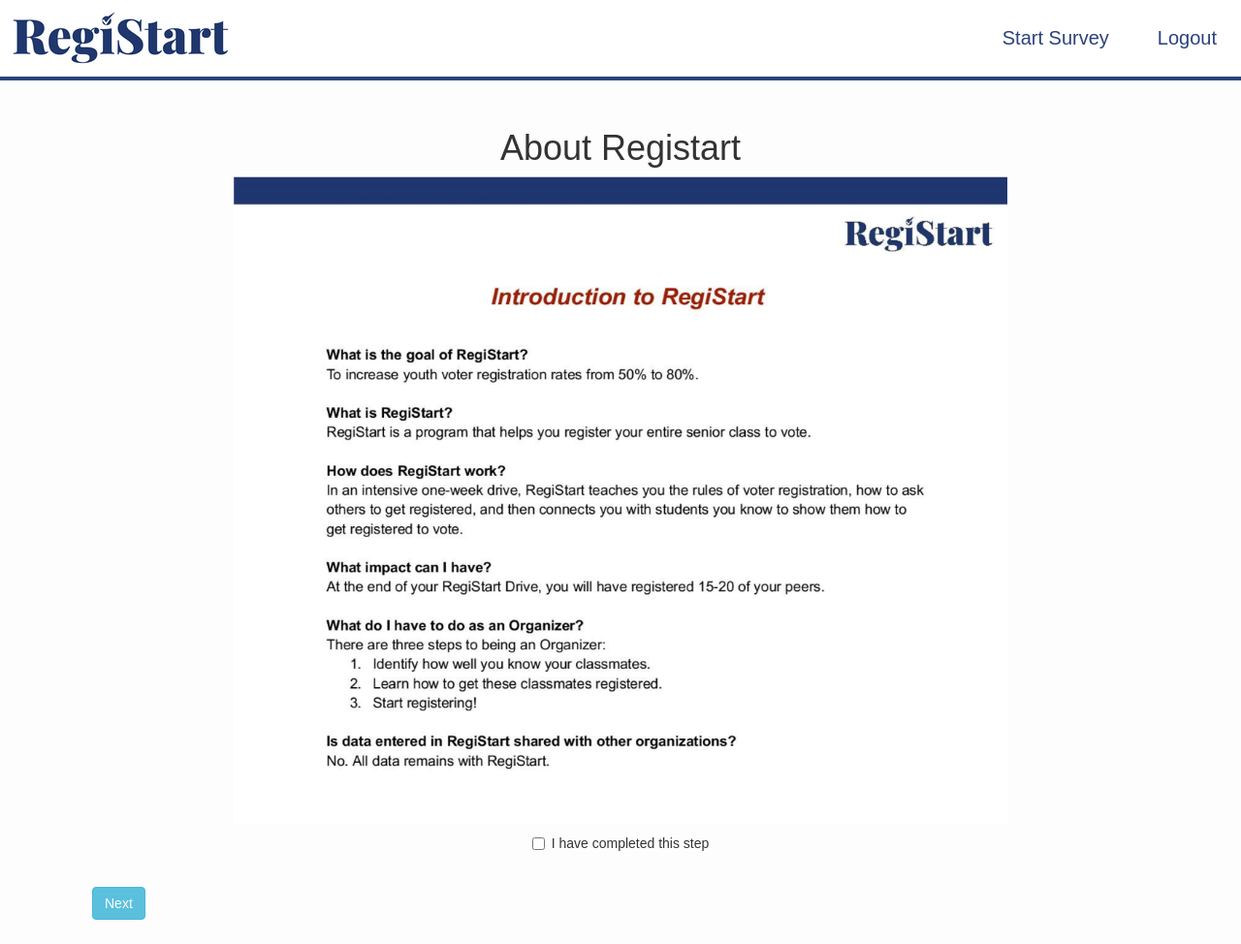
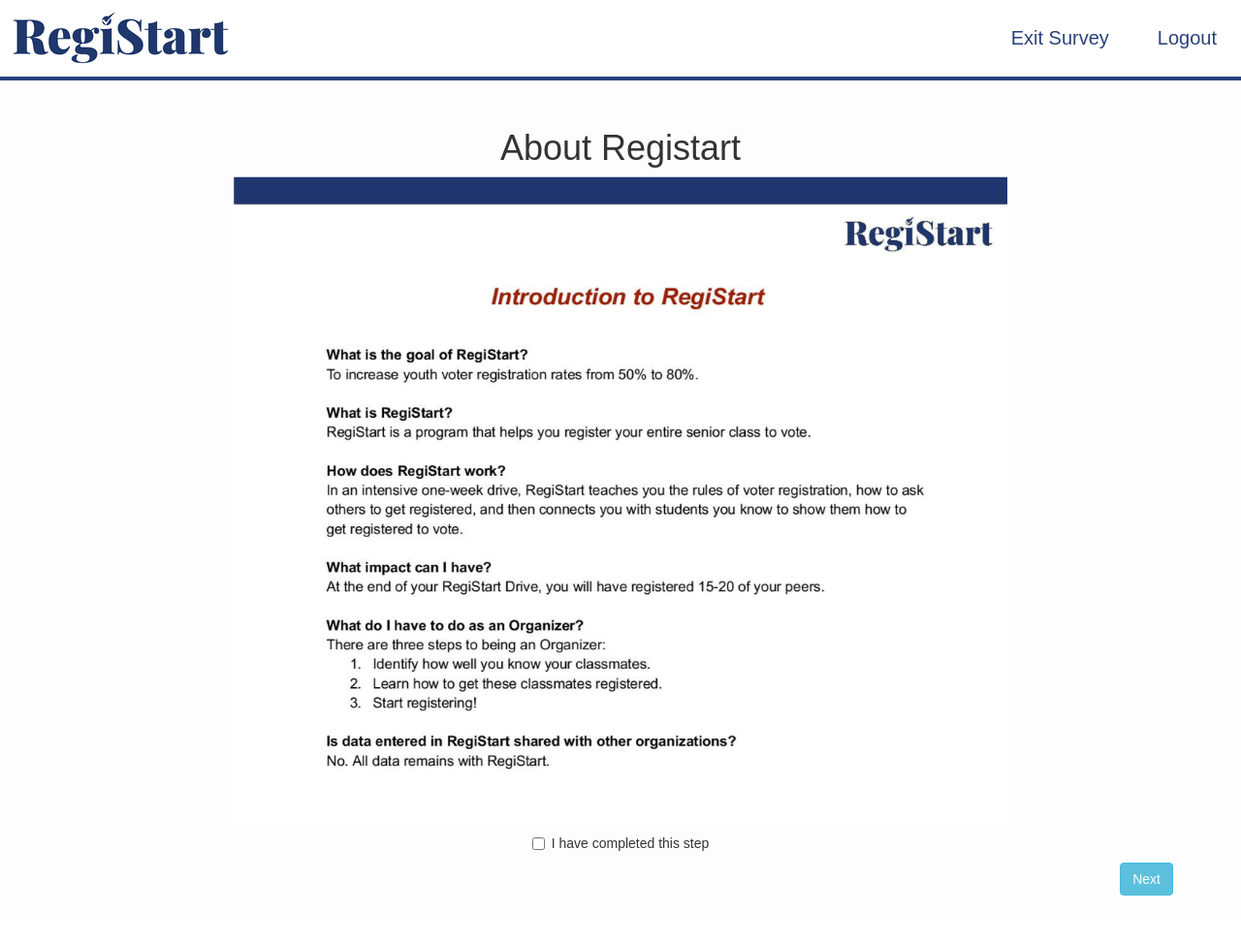
Before and after one commit to nnhsse201920/registart-webapp, a Flask app: page /survey/about in a window 1280 px wide. Shown: the whole page at 97% size. After the commit the page ends 924 px from the top, so only its background shows below. Run offline with Flask 2, Linux system fonts and the light colour scheme; the visitor is signed in with stand-in values (Sample User, id 1); some libraries are stand-ins or nearby versions.

Commit message:
fixed formatting and made survey link dynamic

```diff
--- a/Project/app/routes.py
+++ b/Project/app/routes.py
@@ -12,7 +12,7 @@
 def index():
     if current_user.is_anonymous:
         return redirect(url_for('login'))
-    return render_template('index.html',current_user=current_user)
+    return render_template('index.html',current_user=current_user,isOnSurvey=False)
 
 @app.route('/survey')
 def survey():
@@ -61,7 +61,7 @@
     if current_user.is_anonymous:
         return redirect(url_for('login'))
     form = CheckBox();
-    return render_template('about.html', title='About', form=form)
+    return render_template('about.html', title='About', form=form,isOnSurvey=True)
 
 @app.route('/survey/rules',methods=['GET', 'POST'])
 @login_required
@@ -69,7 +69,7 @@
     if current_user.is_anonymous:
         return redirect(url_for('login'))
     form = CheckBox();
-    return render_template('rules.html', title='Rules', form=form)
+    return render_template('rules.html', title='Rules', form=form,isOnSurvey=True)
 
 @app.route('/survey/script',methods=['GET', 'POST'])
 @login_required
@@ -77,7 +77,7 @@
     if current_user.is_anonymous:
         return redirect(url_for('login'))
     form = CheckBox();
-    return render_template('script.html', title='Script', form=form)
+    return render_template('script.html', title='Script', form=form,isOnSurvey=True)
 
 @app.route('/survey/activities',methods=['GET', 'POST'])
 @login_required
@@ -88,4 +88,4 @@
     form = ActivitiesForm()
     if form.validate_on_submit():
         return redirect(url_for('script'))
-    return render_template('activities.html', title='Your Activities', checkbox=checkbox, form=form)
+    return render_template('activities.html', title='Your Activities', checkbox=checkbox, form=form,isOnSurvey=True)
--- a/Project/app/templates/about.html
+++ b/Project/app/templates/about.html
@@ -13,5 +13,9 @@
             <p>{{ wtf.form_field(form.check) }}</p>
         </center>
     </form>
-    <a href="{{ url_for('activities') }}" class="btn btn-info" role="button" style="margin: 25px;">Next</a>
+
+    <p>
+        <a href="{{ url_for('activities') }}" class="btn btn-info pull-right" role="button" style="margin-bottom: 25px;">Next</a>
+    </p>
+
 {% endblock %}
--- a/Project/app/templates/activities.html
+++ b/Project/app/templates/activities.html
@@ -18,7 +18,7 @@
         {{ wtf.form_field(form.activity1, style="width:500px") }}
         {{ wtf.form_field(form.activity2, style="width:500px") }}
         {{ wtf.form_field(form.activity3, style="width:500px") }}
-        {{wtf.form_field(form.activity4, style="width:500px") }}
+        {{ wtf.form_field(form.activity4, style="width:500px") }}
         {{ wtf.form_field(form.activity5, style="width:500px") }}
         {{ wtf.form_field(form.activity6, style="width:500px") }}
         {{ wtf.form_field(form.activity7, style="width:500px") }}
@@ -26,8 +26,10 @@
 
     </d1>
     <p>
-        <a href="{{ url_for('about') }}" class="btn btn-default pull-left" role="button" style="margin: 25px;">Back</a>
+
+        <a href="{{ url_for('about') }}" class="btn btn-default pull-left" role="button" style="margin-top: 25px;">Back</a>
         <input type=submit class='btn btn-info pull-right' value="Next" style="margin: 25px;">
+
     </p>
     </form>
 
--- a/Project/app/templates/base.html
+++ b/Project/app/templates/base.html
@@ -21,7 +21,13 @@
             <a class="registerlink" href="{{ url_for('register') }}">Register</a>
             {% else %}
             <a class="logoutlink" href="{{ url_for('logout') }}">Logout</a>
-            <a class="surveylink" href="{{ url_for('about') }}">Start Survey</a>
+
+            {% if isOnSurvey %}
+            <a class="surveylink" href="{{ url_for('index') }}">Exit Survey</a>
+            {% else %}
+            <a class="surveylink" href="{{ url_for('about') }}">Survey</a>
+            {% endif %}
+
             {% endif %}
     </div>
 
--- a/Project/app/templates/script.html
+++ b/Project/app/templates/script.html
@@ -12,7 +12,7 @@
             {{ form.check() }} {{ form.check.label }}
         </p></center>
         <p>
-            <a href="{{ url_for('activities') }}" class="btn btn-default" role="button" style="margin: 25px;">Back</a>
+            <a href="{{ url_for('activities') }}" class="btn btn-default" role="button">Back</a>
         </p>
     </form>
 
```
